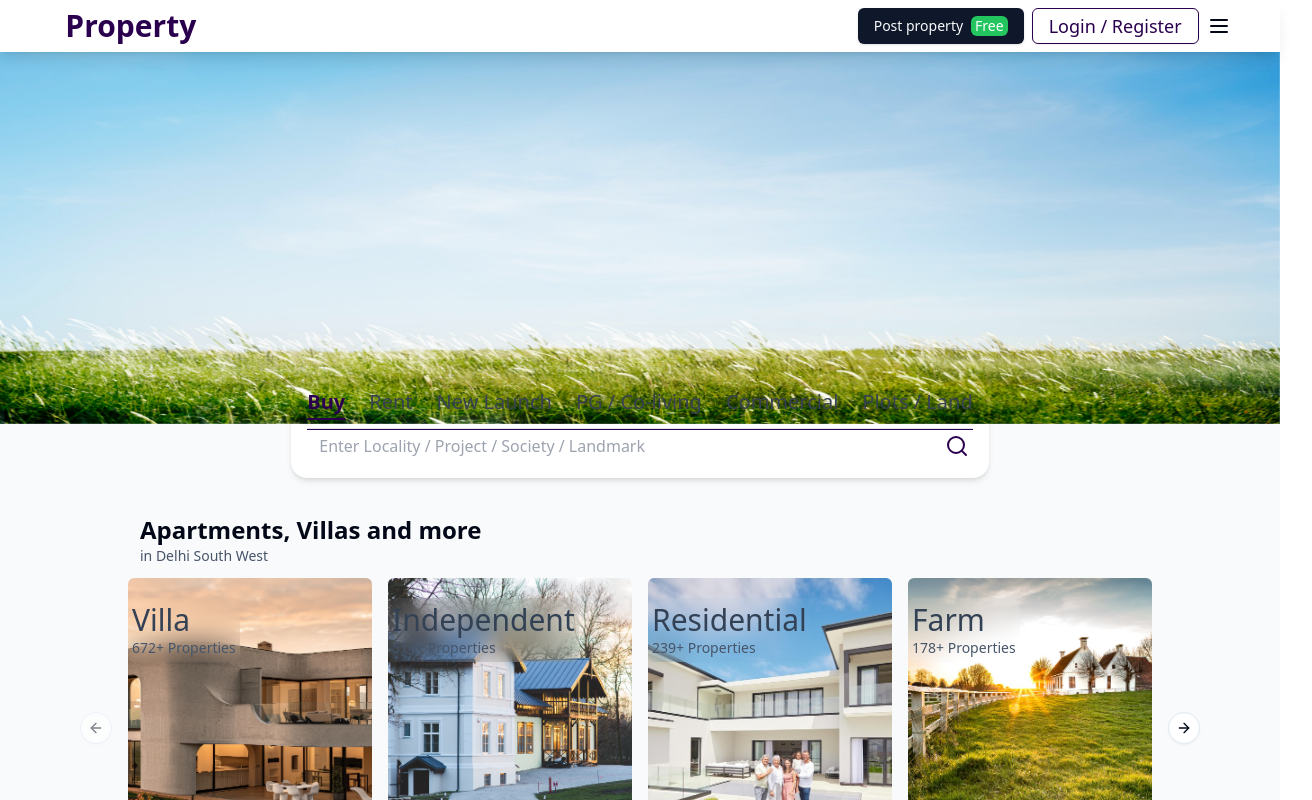
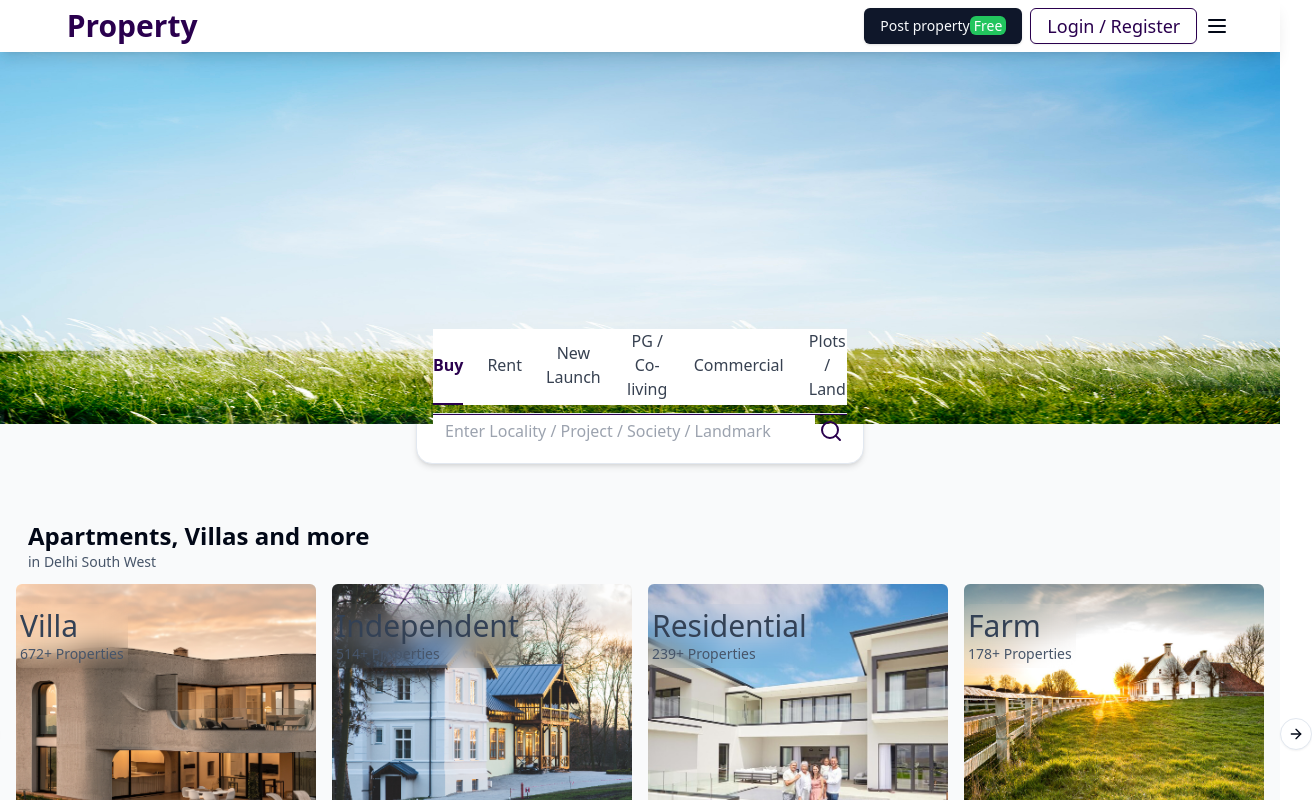
Before and after one commit to YashSharma10/Property-Yatra, a React (Vite) app in the folder client/: page / in a window 1280 px wide. Shown: the top 800 px of the page, 1312 px wide, since content can reach past the window. Built offline with nearby package versions, Linux system fonts and the light colour scheme.

Commit message:
ui error in search box/header section

```diff
--- a/client/src/App.jsx
+++ b/client/src/App.jsx
@@ -17,7 +17,7 @@ const App = () => {
   return (
     <div className="bg-gray-50 flex flex-col min-h-screen">
       <Navbar />
-      <main className="flex-grow max-w-7xl mx-auto">
+      <main className="flex-grow">
         <Routes>
           <Route path="/" element={<LandingPage />} />
           <Route path="/auth" element={<AuthPage />} />
--- a/client/src/components/ui/common/Navbar.jsx
+++ b/client/src/components/ui/common/Navbar.jsx
@@ -30,8 +30,10 @@ const Navbar = () => {
       <div className="w-full lg:max-w-md max-w-xs">
         {isVisible && <InputSearch />}
       </div>
+
       <div className="flex items-center gap-2">
-        <Button onClick={() => navigate("/add-property")}>
+      {/* Post Property button */}
+        <Button onClick={() => navigate("/add-property")} className="hidden sm:block">
           Post property
           <span className="bg-green-500 text-white text-sm px-1 rounded-md">
             Free
@@ -46,21 +48,24 @@ const Navbar = () => {
             Login / Register
           </Button>
         ) : (
-          <DropdownMenu>
-            <DropdownMenuTrigger>
-              <CircleUserRound size={30} className="text-brand" />
-            </DropdownMenuTrigger>
-            <DropdownMenuContent className="w-44 mt-4">
-              <DropdownMenuLabel>
-                <Link to={"/profile"}>My Activity</Link>
-              </DropdownMenuLabel>
-              <DropdownMenuSeparator />
-              <DropdownMenuItem>Recently Searched</DropdownMenuItem>
-              <DropdownMenuItem>Recently Viewed</DropdownMenuItem>
-              <DropdownMenuItem>Shortlisted</DropdownMenuItem>
-              <DropdownMenuItem>Contacted</DropdownMenuItem>
-            </DropdownMenuContent>
-          </DropdownMenu>
+          <CircleUserRound size={30} onClick={()=>navigate("/profile")} className="cursor-pointer"/>
+          //   Profile
+          // </Link>
+          // <DropdownMenu>
+          //   <DropdownMenuTrigger>
+          //     <CircleUserRound size={30} className="text-brand" />
+          //   </DropdownMenuTrigger>
+          //   <DropdownMenuContent className="w-44 mt-4">
+          //     <DropdownMenuLabel>
+          //       <Link to={"/profile"}>My Activity</Link>
+          //     </DropdownMenuLabel>
+          //     <DropdownMenuSeparator />
+          //     <DropdownMenuItem>Recently Searched</DropdownMenuItem>
+          //     <DropdownMenuItem>Recently Viewed</DropdownMenuItem>
+          //     <DropdownMenuItem>Shortlisted</DropdownMenuItem>
+          //     <DropdownMenuItem>Contacted</DropdownMenuItem>
+          //   </DropdownMenuContent>
+          // </DropdownMenu>
         )}
         <MenuSheet />
       </div>
--- a/client/src/index.css
+++ b/client/src/index.css
@@ -5,8 +5,10 @@
 /* ... */
 
 @layer base {
+  .width {
+    @apply max-w-7xl px-2 py-6 mx-auto;
+  }
   :root {
-
     --background: 0 0% 100%;
 
     --foreground: 222.2 84% 4.9%;
@@ -55,10 +57,9 @@
 
     --chart-5: 27 87% 67%;
 
-    --radius: 0.5rem
+    --radius: 0.5rem;
   }
   .dark {
-
     --background: 222.2 84% 4.9%;
 
     --foreground: 210 40% 98%;
@@ -105,7 +106,7 @@
 
     --chart-4: 280 65% 60%;
 
-    --chart-5: 340 75% 55%
+    --chart-5: 340 75% 55%;
   }
 }
 
--- a/client/src/pages/AuthPage.jsx
+++ b/client/src/pages/AuthPage.jsx
@@ -17,7 +17,7 @@ import { setLoading, setUser } from "@/redux/slices/auth";
 import { BACKEND_URL } from "@/constants";
 
 const AuthPage = () => {
-  const { user, loading } = useSelector((store) => store.auth);
+  const { loading } = useSelector((store) => store.auth);
   const dispatch = useDispatch();
   const navigate = useNavigate();
   const [isSignup, setIsSignup] = useState(false);
@@ -85,8 +85,8 @@ const AuthPage = () => {
   };
 
   return (
-    <div className="flex items-center justify-center my-10">
-      <Card className="shadow-lg ">
+    <div className="width">
+      <Card className="shadow-lg max-w-sm mx-auto">
         <CardHeader>
           <CardTitle className="text-center text-2xl font-semibold">
             {isSignup ? "Sign Up" : "Login"}
--- a/client/src/pages/ContactPage.jsx
+++ b/client/src/pages/ContactPage.jsx
@@ -31,17 +31,17 @@ const ContactPage = () => {
   };
 
   return (
-    <section className="bg-gray-50 py-32 min-h-svh">
-      <div className="container mx-auto text-center px-6">
+    <section className="width">
+      <div className=" mx-auto text-center px-6">
         <h2 className="text-3xl sm:text-4xl font-semibold text-gray-900 mb-6 ">
           Contact Us
         </h2>
-        <p className="text-lg text-gray-600 mb-8 w-80 mx-auto">
+        <p className="text-lg text-gray-600 mb-8">
           We would love to hear from you! Feel free to get in touch with any
           inquiries or feedback.
         </p>
 
-        <Card className="w-full max-w-md mx-auto bg-white p-8 rounded-lg shadow-lg">
+        <Card className=" max-w-md  bg-white rounded-lg shadow-lg">
           <CardHeader>
             <h3 className="text-xl font-semibold text-gray-800 mb-4 ">Get in Touch</h3>
             <hr />
--- a/client/src/pages/LandingPage.jsx
+++ b/client/src/pages/LandingPage.jsx
@@ -25,9 +25,9 @@ const LandingPage = () => {
   }, []);
 
   return (
-    <main className="max-w-5xl mx-auto scroll-smooth">
+    <main className="width">
       <HeaderSection />
-      <SearchBoxSection />
+      {/* <SearchBoxSection /> */}
       <PropertyTypeSection />
       <NewLaunchPropertiesSection />
       <ExclusiveSection />
--- a/client/src/pages/LandingPage/HeaderSection.jsx
+++ b/client/src/pages/LandingPage/HeaderSection.jsx
@@ -1,18 +1,104 @@
-import React from "react";
+import React, { useEffect, useRef, useState } from "react";
 import header from "../../assets/header.png";
 import sky from "../../assets/sky.jpg";
 import { useSelector } from "react-redux";
+import { useNavigate } from "react-router-dom";
+import { Search } from "lucide-react";
+import { Card } from "@/components/ui/card";
 
 const HeaderSection = () => {
+  const [activeTab, setActiveTab] = useState("Buy");
+  const [underlineStyle, setUnderlineStyle] = useState({});
+  const navRef = useRef(null);
+  const navigate = useNavigate()
+  const handleTabClick = (tab, index) => {
+    setActiveTab(tab);
+    console.log(activeTab);
+    updateUnderlinePosition(index);
+  };
+
+  const handleSearch = async () =>{
+    navigate("/property-listing")
+    // try {
+    //   await axios.get(`${BACKEND_URL}/api/properties/list`)
+    // } catch (error) {
+
+    // }
+  }
+  const updateUnderlinePosition = (index) => {
+    if (navRef.current) {
+      const buttons = navRef.current.querySelectorAll("button");
+      const activeButton = buttons[index];
+      const buttonRect = activeButton.getBoundingClientRect();
+      const parentRect = navRef.current.getBoundingClientRect();
+      const offsetLeft = buttonRect.left - parentRect.left;
+
+      setUnderlineStyle({
+        width: `${buttonRect.width}px`,
+        transform: `translateX(${offsetLeft}px)`,
+      });
+    }
+  };
+
+  useEffect(() => {
+    updateUnderlinePosition(0);
+  }, []);
+
+  const tabs = [
+    "Buy",
+    "Rent",
+    "New Launch",
+    "PG / Co-living",
+    "Commercial",
+    "Plots / Land",
+  ];
+
   const { isVisible } = useSelector((store) => store.globalEvent);
 
   return (
     <section
-      className={`fixed top-10 right-0 left-0 transition-opacity duration-500 ${
+      className={`absolute top-10 right-0 left-0 transition-opacity duration-500 w-screen  ${
         !isVisible ? "opacity-100" : "opacity-0 pointer-events-none"
       }`}
     >
       <img src={sky} alt="header" className="w-full max-h-96" />
+
+      {/* SearchBox */}
+
+      <Card className="flex justify-center -mt-28 flex-col items-center max-w-md mx-auto p-4 shadow-md rounded-2xl bg-white">
+        {/* Navigation Tabs */}
+        <div ref={navRef} className="relative bg-white flex gap-6 text-sm sm:text-base">
+          {tabs.map((tab, index) => (
+            <button
+              key={tab}
+              onClick={() => handleTabClick(tab, index)}
+              className={`relative pb-1 ${
+                activeTab === tab ? "text-brand font-semibold bg-white" : "text-gray-700"
+              }`}
+            >
+              {tab}
+            </button>
+          ))}
+          {/* Common Underline */}
+          <div
+            className="absolute bottom-0 h-[2px] bg-brand transition-transform duration-300 ease-in-out"
+            style={underlineStyle}
+          ></div>
+        </div>
+        {/* Divider */}
+        <hr className="bg-brand h-0.5 w-full mt-2" />
+        {/* Search Input */}
+        <div className="flex w-full">
+          <input
+            className="w-full outline-none px-3"
+            type="text"
+            placeholder="Enter Locality / Project / Society / Landmark"
+          />
+          <button type="submit" className="p-1" onClick={handleSearch}>
+            <Search className="text-brand" />
+          </button>
+        </div>
+      </Card>
     </section>
   );
 };
--- a/client/src/pages/LandingPage/PropertyTypeSection.jsx
+++ b/client/src/pages/LandingPage/PropertyTypeSection.jsx
@@ -19,13 +19,13 @@ const PropertyTypeSection = () => {
   };
 
   return (
-    <section className="py-4">
+    <section className="width mt-[420px]">
       <h1 className="px-3 text-2xl font-semibold">
         Apartments, Villas and more
       </h1>
       <h6 className="px-3 text-sm text-slate-600">in Delhi South West</h6>
       <div className="flex mt-3">
-        <Carousel className="max-w-7xl mx-auto">
+        <Carousel >
           <CarouselContent>
             {propertyTypeImg.map((prop) => (
               <CarouselItem
--- a/client/src/pages/LandingPage/SearchBoxSection.jsx
+++ b/client/src/pages/LandingPage/SearchBoxSection.jsx
@@ -39,7 +39,7 @@ const SearchBoxSection = ({ visible }) => {
   };
 
   useEffect(() => {
-    updateUnderlinePosition(0); // Initialize underline position for the first tab
+    updateUnderlinePosition(0);
   }, []);
 
   const tabs = [
@@ -52,8 +52,8 @@ const SearchBoxSection = ({ visible }) => {
   ];
 
   return (
-    <section className={`my-5 bg-transparent mt-80`}>
-      <div className="flex justify-center flex-col items-center w-fit mx-auto p-4 shadow-md rounded-2xl bg-white">
+    <section className={``}>
+      <div className="flex justify-center flex-col items-center w-20 mx-auto p-4 shadow-md rounded-2xl bg-white">
         {/* Navigation Tabs */}
         <div ref={navRef} className="relative flex gap-6 text-lg sm:text-xl">
           {tabs.map((tab, index) => (
--- a/client/src/pages/ProfilePage.jsx
+++ b/client/src/pages/ProfilePage.jsx
@@ -57,10 +57,10 @@ export default function UserProfile() {
   };
   const time = "2024-12-29T06:26:00.393+00:00";
   return (
-    <div className="min-h-screen bg-gray-100 py-10 px-4 mt-10">
-      <div className="max-w-6xl mx-auto space-y-8">
+    <div className="width">
+      <div className=" space-y-8">
         <section>
-          <Card className="flex flex-col md:flex-row items-center md:items-start p-6 space-y-6 md:space-y-0 md:space-x-6">
+          <Card className="flex flex-col md:flex-row items-center md:items-start">
             <img
               src="https://via.placeholder.com/120"
               alt="Profile"
```
Also changed, not shown: client/src/pages/AboutUsPage.jsx (+13 -8 lines). Lines whose indentation alone changed are shown as unchanged.
